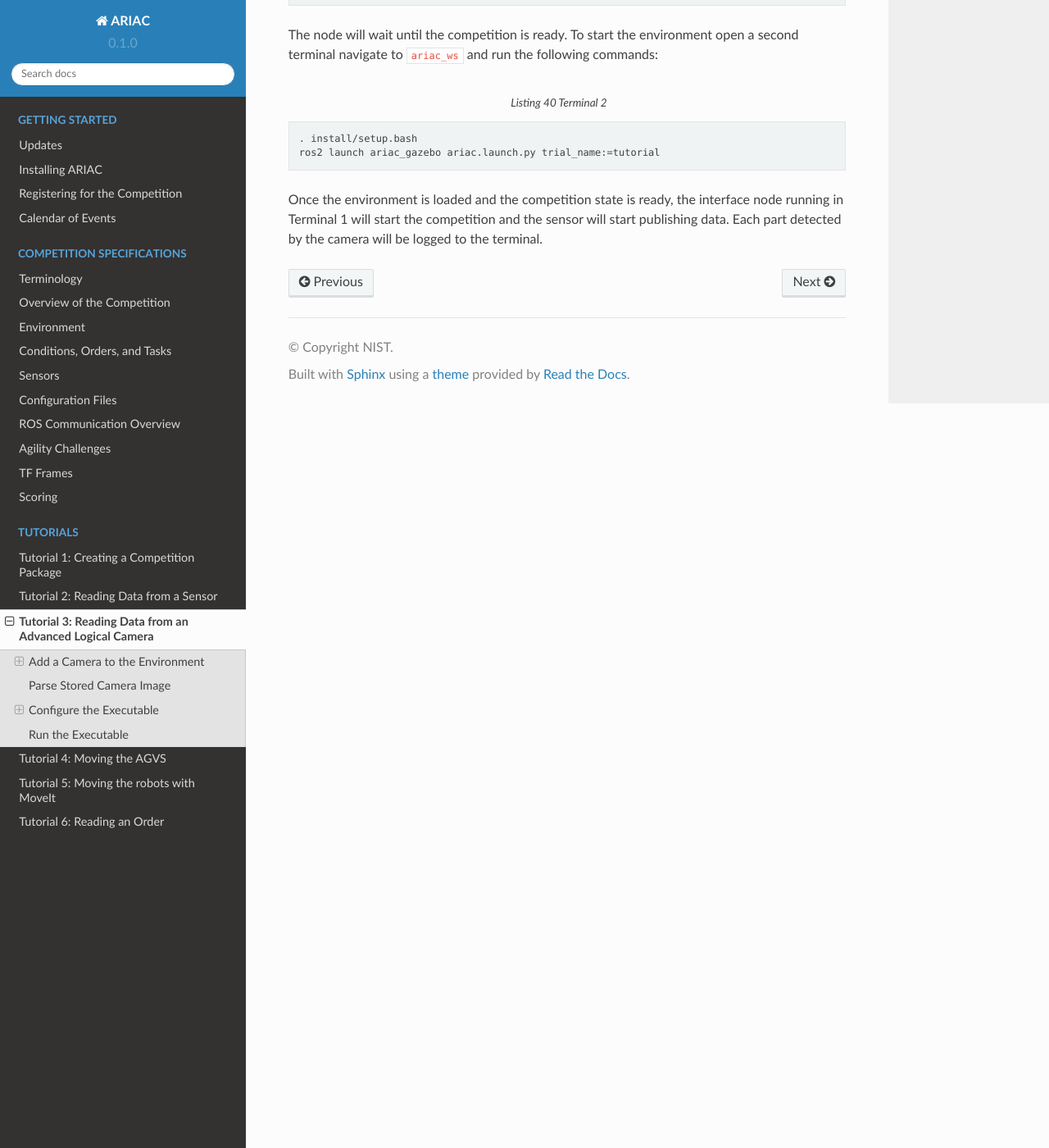
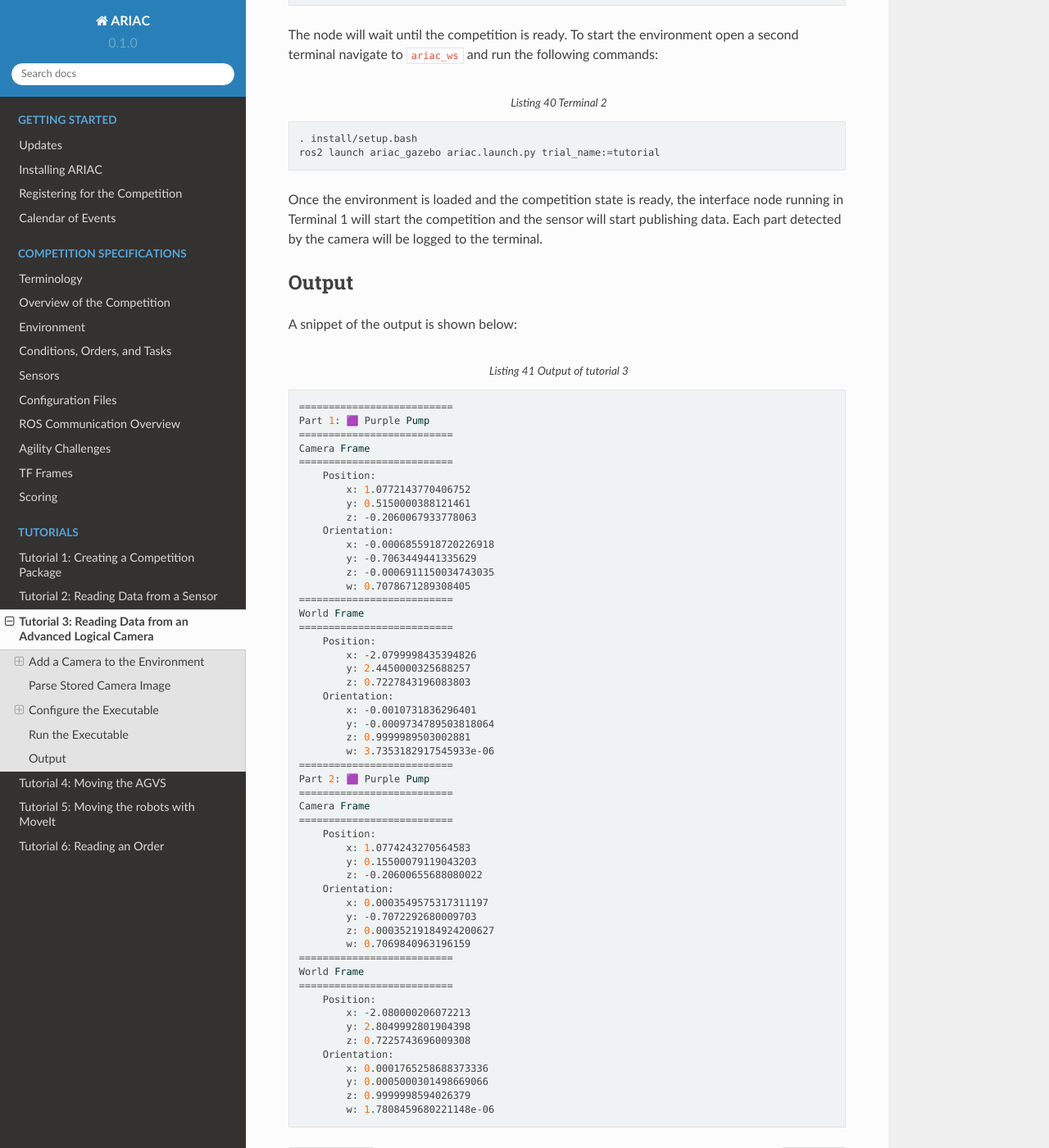
Before and after one commit to usnistgov/ARIAC, a Sphinx documentation site: the page built from docs/tutorials/tutorial_3.rst, in a window 1280 px wide and 1400 px high, scrolled down 10379 px. Shown: the whole window at 82% size. Built offline with Sphinx 7.4.7 and the Read the Docs theme 2.0.0, drawn with Linux system fonts in a browser that asks for light colours.

Commit message:
tutorial 3

```diff
--- a/docs/tutorials/tutorial_3.rst
+++ b/docs/tutorials/tutorial_3.rst
@@ -573,3 +573,64 @@ The node will wait until the competition is ready. To start the environment open
 
 Once the environment is loaded and the competition state is ready, the interface node running in Terminal 1 will start the competition and the sensor will start publishing data.
 Each part detected by the camera will be logged to the terminal.
+
+Output
+--------------------------------
+
+A snippet of the output is shown below:
+
+.. code-block:: bash
+    :caption: Output of tutorial 3
+
+    ==========================
+    Part 1: 🟪 Purple Pump
+    ==========================
+    Camera Frame
+    ==========================
+        Position:
+            x: 1.0772143770406752
+            y: 0.5150000388121461
+            z: -0.2060067933778063
+        Orientation:
+            x: -0.0006855918720226918
+            y: -0.7063449441335629
+            z: -0.0006911150034743035
+            w: 0.7078671289308405
+    ==========================
+    World Frame
+    ==========================
+        Position:
+            x: -2.0799998435394826
+            y: 2.4450000325688257
+            z: 0.7227843196083803
+        Orientation:
+            x: -0.0010731836296401
+            y: -0.0009734789503818064
+            z: 0.9999989503002881
+            w: 3.7353182917545933e-06
+    ==========================
+    Part 2: 🟪 Purple Pump
+    ==========================
+    Camera Frame
+    ==========================
+        Position:
+            x: 1.0774243270564583
+            y: 0.15500079119043203
+            z: -0.20600655688080022
+        Orientation:
+            x: 0.0003549575317311197
+            y: -0.7072292680009703
+            z: 0.00035219184924200627
+            w: 0.7069840963196159
+    ==========================
+    World Frame
+    ==========================
+        Position:
+            x: -2.080000206072213
+            y: 2.8049992801904398
+            z: 0.7225743696009308
+        Orientation:
+            x: 0.0001765258688373336
+            y: 0.0005000301498669066
+            z: 0.9999998594026379
+            w: 1.7808459680221148e-06
```
